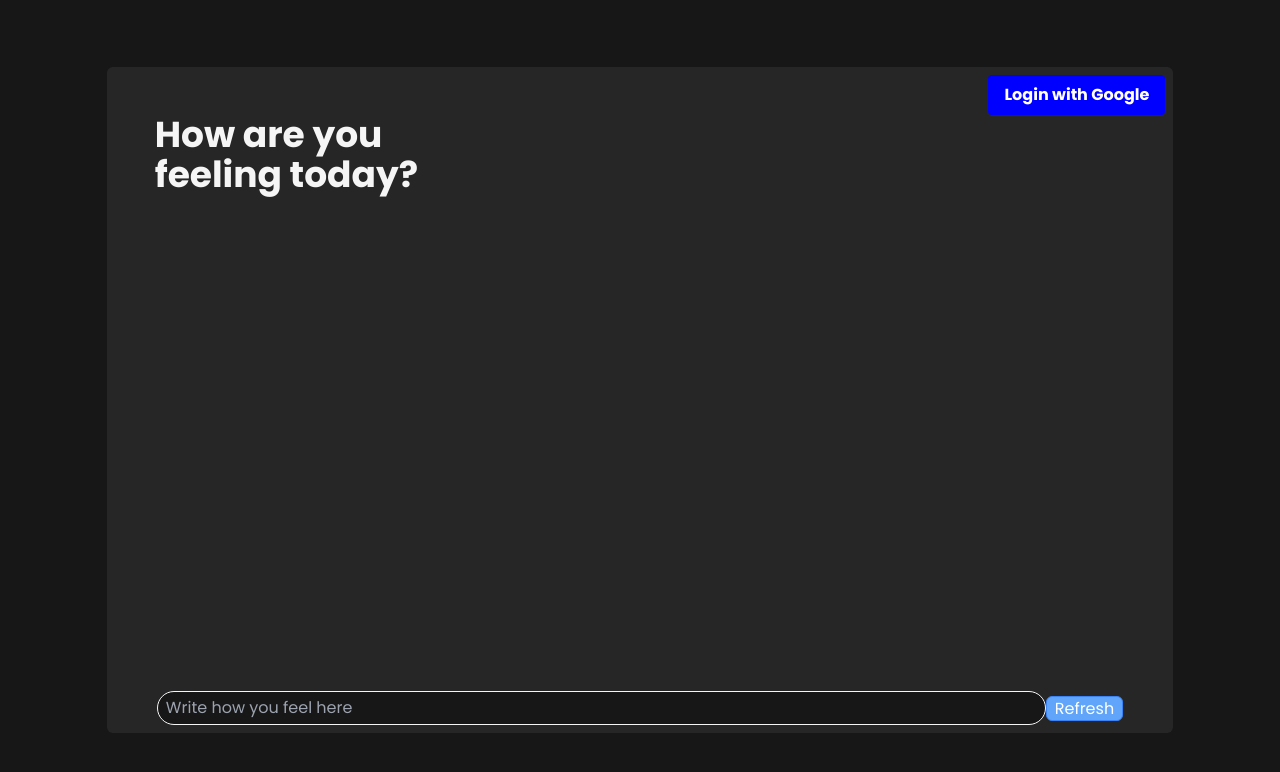
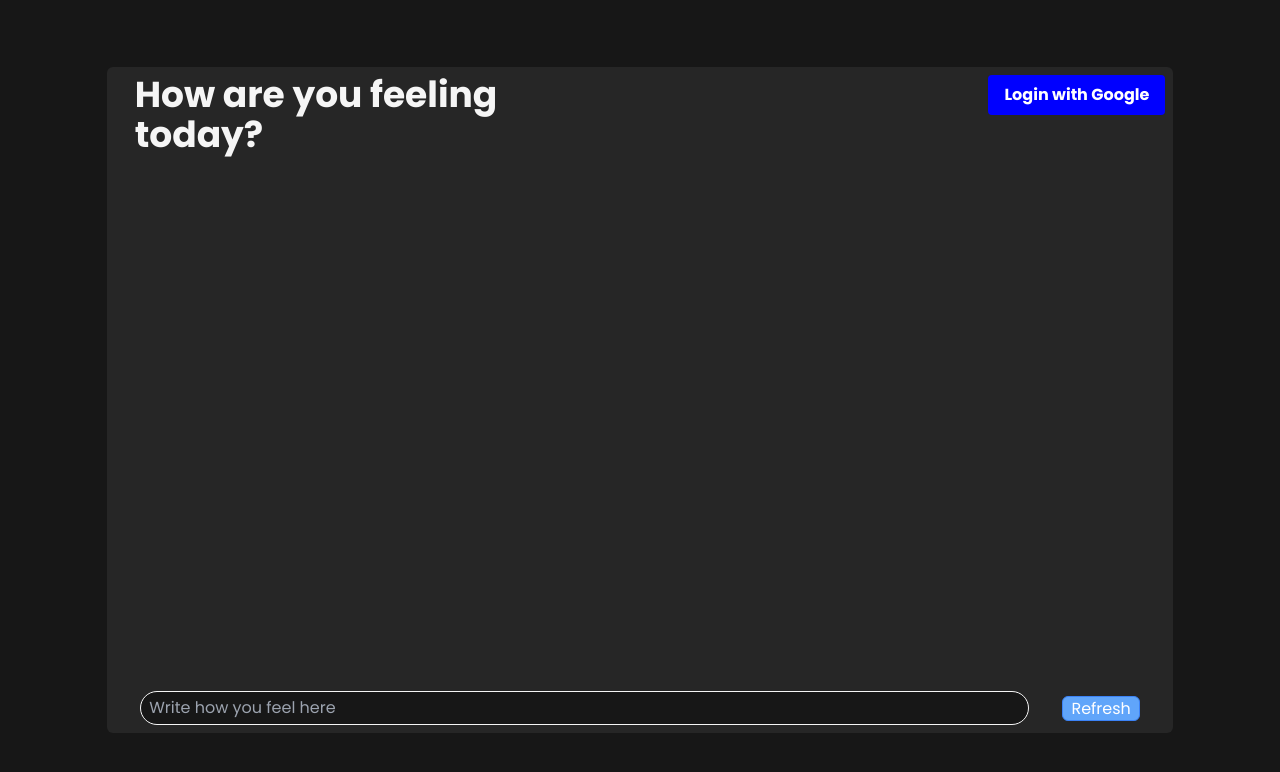
Before and after one commit to enzoenrico/gemini-mood-class, a React (Vite) app in the folder frontend/: page / in a window 1280 px wide. Shown: the top 772 px of the page. Built offline with nearby package versions, Linux system fonts and the light colour scheme.

Commit message:
i wanna sleeeeeeepppp

```diff
--- a/frontend/src/App.tsx
+++ b/frontend/src/App.tsx
@@ -1,9 +1,8 @@
-import { useEffect, useState } from "react";
+import { useState } from "react";
 import Cards from "./modules/cards";
 import CInput from "./modules/CInput";
 import AuthButton from "./modules/CauthButton";
 import { getEmotions } from "./modules/storer";
-import { getAll } from "firebase/remote-config";
 
 function App() {
   const [emotion, setEmotion] = useState<string>(""); //temp emotion state
@@ -14,7 +13,7 @@ function App() {
 
   const getAllDataFromFirestore = () => {
     const data = getEmotions();
-    if (typeof data === "Array") {
+    if (typeof data === typeof Array) {
       data.then((res) => {
         setBacklog(res.map((emotion) => emotion.request));
         setApiResult(
@@ -23,13 +22,12 @@ function App() {
           })
         );
       });
-    }else{
-    data.then((res)=>{
-      console.log("Error getting data: \n")
-      console.log(res)
-    })
+    } else {
+      data.then((res) => {
+        console.log("Error getting data: \n");
+        console.log(res);
+      });
     }
-
   };
 
   return (
@@ -40,7 +38,7 @@ function App() {
           className="w-5/6 h-5/6 rounded-md bg-neutral-800  flex flex-col justify-between"
         >
           <div className="flex items-start p-2 justify-between">
-            <h2 className="text-4xl text-neutral-100 font-bold text-wrap w-2/5 p-10">
+            <h2 className="text-4xl text-neutral-100 font-bold text-wrap w-2/5 px-5">
               How are you feeling today?
             </h2>
             <AuthButton />
@@ -75,7 +73,7 @@ function App() {
               })}
             </div>
           </div>
-          <div className="flex w-full items-center justify-center">
+          <div className="flex w-full items-center justify-evenly">
             <CInput
               setEmotion={setEmotion}
               apicallResult={apicallResult}
```
